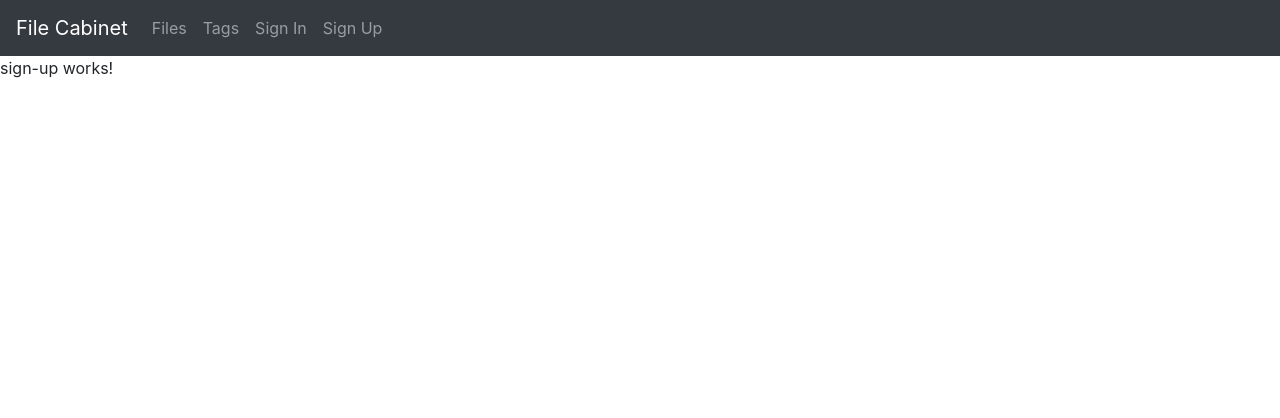
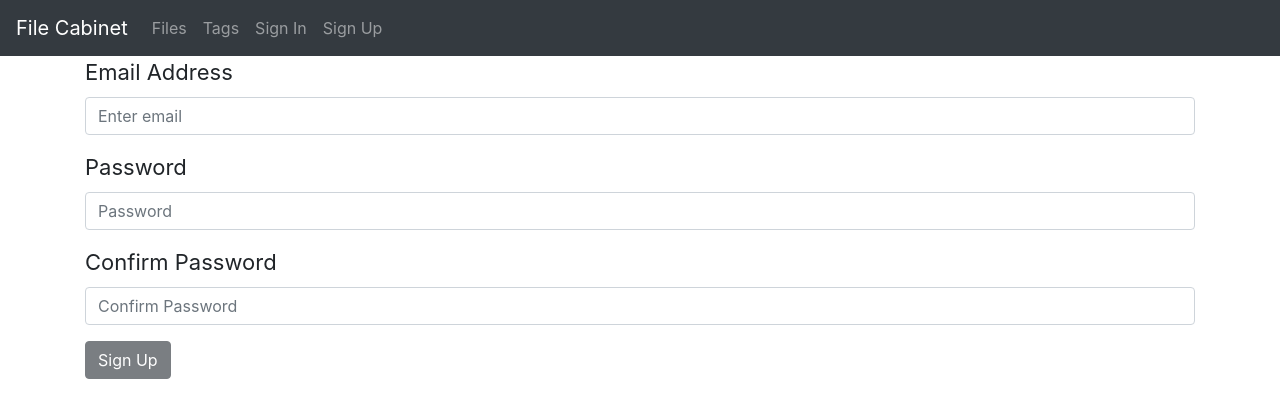
Before and after one commit to kuprian2/file-cabinet, an Angular app in the folder FileCabinetClient/: page /signup in a window 1280 px wide. Shown: the top 418 px of the page. Built offline with nearby package versions, Linux system fonts and the light colour scheme.

Commit message:
Registration implemented

```diff
--- /dev/null
+++ b/FileCabinetClient/src/app/components/services/user.service.ts
@@ -0,0 +1,25 @@
+import { Injectable } from '@angular/core';
+import { HttpClient } from '@angular/common/http';
+import { Response } from '@angular/http';
+import { Observable } from 'rxjs';
+import { UserRegister } from '../../models/user-register';
+
+
+@Injectable({
+  providedIn: 'root'
+})
+export class UserService {
+  readonly rooturl = "http://localhost:xxxx";
+
+  constructor(private http: HttpClient) { }
+
+  registerUser(user: UserRegister){
+    const body: UserRegister = {
+      Email: user.Email,
+      Password: user.Password,
+      ConfirmPassword: user.ConfirmPassword
+    }
+
+    return this.http.post(this.rooturl + "/api/account/register", body);
+  }
+}
--- a/FileCabinetClient/src/app/components/sign-in/sign-in.component.css
+++ b/FileCabinetClient/src/app/components/sign-in/sign-in.component.css
@@ -0,0 +1,3 @@
+label {
+    font-size: 22px;
+}
--- a/FileCabinetClient/src/app/components/sign-in/sign-in.component.html
+++ b/FileCabinetClient/src/app/components/sign-in/sign-in.component.html
@@ -1,3 +1,13 @@
-<p>
-  sign-in works!
-</p>
+<div class="container">
+  <form>
+    <div class="form-group">
+      <label for="userEmail">Email Address</label>
+      <input type="email" class="form-control" id="userEmail" aria-describedby="emailHelp" placeholder="Enter email">
+    </div>
+    <div class="form-group">
+      <label for="userPassword">Password</label>
+      <input type="password" class="form-control" id="userPassword" placeholder="Password">
+    </div>
+    <button type="submit" class="btn btn-dark">Sign In</button>
+  </form>
+</div>
--- a/FileCabinetClient/src/app/components/sign-up/sign-up.component.css
+++ b/FileCabinetClient/src/app/components/sign-up/sign-up.component.css
@@ -0,0 +1,7 @@
+label {
+    font-size: 22px;
+}
+
+input.ng-invalid.ng-dirty {
+    background-color: #ffb3b3 !important;
+}
--- a/FileCabinetClient/src/app/components/sign-up/sign-up.component.html
+++ b/FileCabinetClient/src/app/components/sign-up/sign-up.component.html
@@ -1,3 +1,47 @@
-<p>
-  sign-up works!
-</p>
+<div class="container">
+  <form #userRegistrationForm="ngForm"
+        (onSubmit)="OnSubMit(userRegistrationForm)">
+    <div class="form-group">
+      <label for="userEmail"
+             data-error="Required field.">Email Address</label>
+      <input type="email"
+             class="form-control validate"
+             id="userEmail"
+             aria-describedby="emailHelp"
+             placeholder="Enter email"
+             name="UserEmail"
+             #UserEmail="ngModel"
+             [(ngModel)]="user.Email"
+             required>
+    </div>
+    <div class="form-group">
+      <label for="userPassword"
+             data-error="Required field.">Password</label>
+      <input type="password"
+             class="form-control validate"
+             id="userPassword"
+             placeholder="Password"
+             name="Password"
+             #Password="ngModel"
+             [(ngModel)]="user.Password"
+             required
+             minlength="6">
+    </div>
+    <div class="form-group">
+      <label for="userConfirmPassword"
+             data-error="Required field.">Confirm Password</label>
+      <input type="password"
+             class="form-control validate"
+             id="userConfirmPassword"
+             placeholder="Confirm Password"
+             name="ConfirmPassword"
+             #ConfirmPassword="ngModel"
+             [(ngModel)]="user.ConfirmPassword"
+             required
+             minlength="6">
+    </div>
+    <button type="submit"
+            class="btn btn-dark"
+            [disabled]="!userRegistrationForm.valid">Sign Up</button>
+  </form>
+</div>
--- a/FileCabinetClient/src/app/components/sign-up/sign-up.component.ts
+++ b/FileCabinetClient/src/app/components/sign-up/sign-up.component.ts
@@ -1,4 +1,7 @@
 import { Component, OnInit } from '@angular/core';
+import { UserRegister } from '../../models/user-register';
+import { NgForm } from '@angular/forms';
+import { UserService } from '../services/user.service';
 
 @Component({
   selector: 'app-sign-up',
@@ -6,10 +9,28 @@ import { Component, OnInit } from '@angular/core';
   styleUrls: ['./sign-up.component.css']
 })
 export class SignUpComponent implements OnInit {
+  user: UserRegister;
 
-  constructor() { }
+  constructor(private userService: UserService) { }
 
   ngOnInit() {
+    this.resetForm();
   }
 
+  resetForm(form?: NgForm){
+    if(form != null) form.reset();
+    this.user = {
+      Email: "",
+      Password: "",
+      ConfirmPassword: ""
+    }
+  }
+
+  OnSubmit(form: NgForm){
+    this.userService.registerUser(form.value)
+    .subscribe((data: any) => {
+      if(data.Succeeded == true)
+        this.resetForm(form);
+    });
+  }
 }
--- /dev/null
+++ b/FileCabinetClient/src/app/models/user-register.ts
@@ -0,0 +1,5 @@
+export class UserRegister {
+    Email: string;
+    Password: string;
+    ConfirmPassword: string;
+}
```
Also changed, not shown: FileCabinetClient/src/app/app.module.ts (+7 -2 lines).
